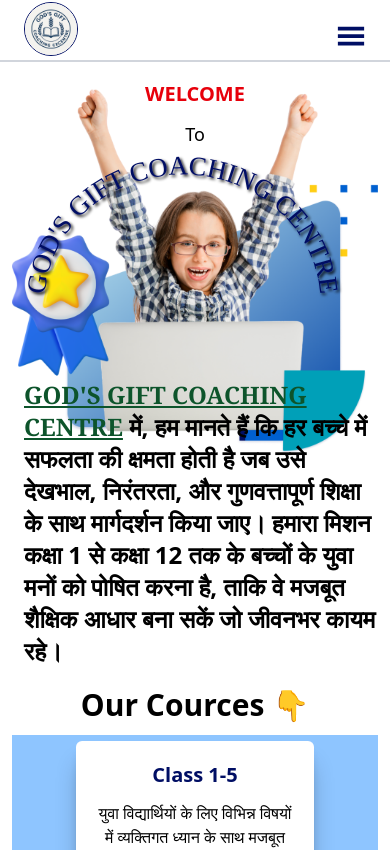
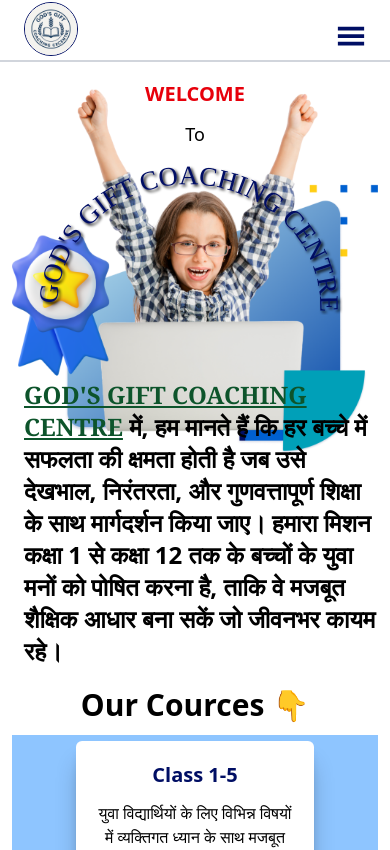
Before and after one commit to mdarif-codrr/God-s-Gift-Coaching-Centre, a React (Vite) app: page /forcoaching in a window 390 px wide. Shown: the top 850 px of the page. Built offline with nearby package versions, Linux system fonts and the light colour scheme.

Commit message:
fix curvedHeading bug

```diff
--- a/src/components/CurvedHeading.jsx
+++ b/src/components/CurvedHeading.jsx
@@ -66,7 +66,7 @@
 
             <path
               id="curve-mobile"
-              d="M20,210 A140,130 0 0,1 350,200"
+              d="M35,210 A145,135 0 0,1 350,210"
               fill="transparent"
             />
           </defs>
@@ -102,7 +102,7 @@
           <text
           fontFamily="serif"
             fontSize={
-              isSchool ? 'clamp(48px, 6vw, 56px)' : 'clamp(30px, 6vw, 48px)'
+              isSchool ? 'clamp(48px, 6vw, 52px)' : 'clamp(30px, 6vw, 48px)'
             }
             fill={isSchool ? '#006430' : '#000E64'}
             textAnchor="middle"
```
